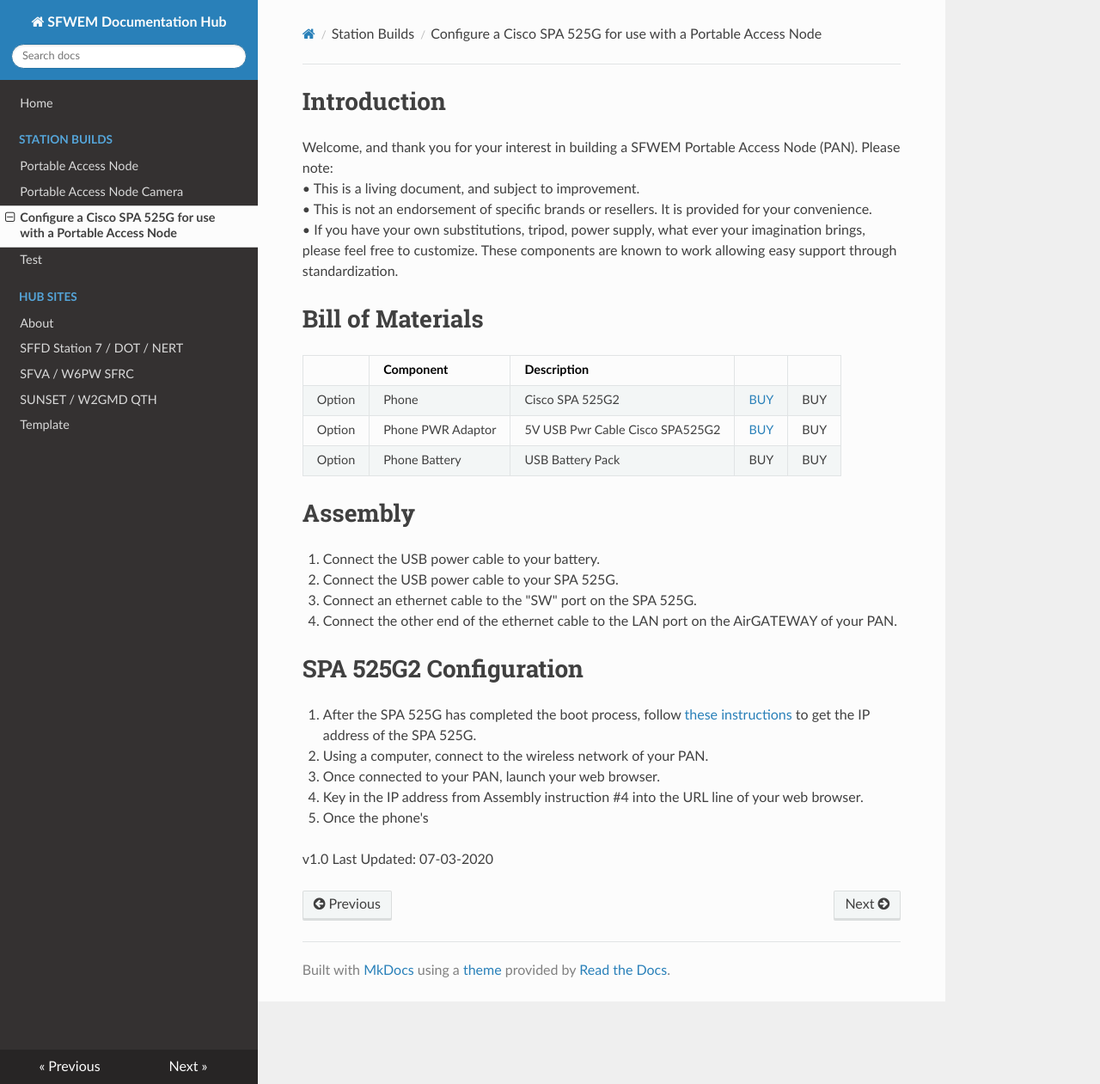
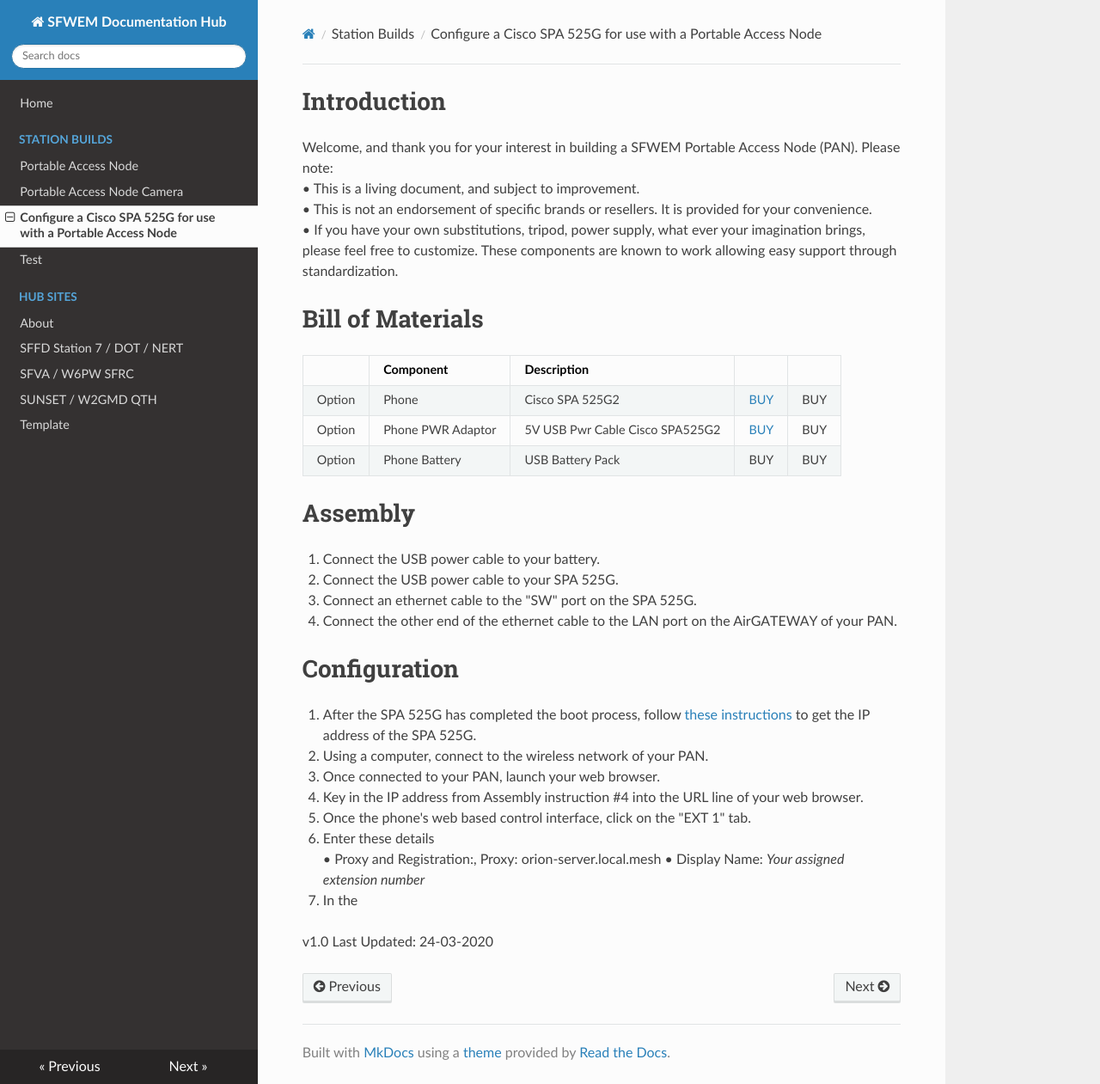
Before and after one commit to sfwem/SFWEM-Docs, an MkDocs documentation site: the page built from docs/Station_Builds/PAN_Cisco_Phone_SPA_525G2.md, in a window 1280 px wide and 1261 px high. Shown: the whole window at 86% size. Built offline with MkDocs 1.6.1, drawn with Linux system fonts in a browser that asks for light colours; nearby versions of some CDN libraries.

Commit message:
Update PAN_Cisco_Phone_SPA_525G2.md

```diff
--- a/docs/Station_Builds/PAN_Cisco_Phone_SPA_525G2.md
+++ b/docs/Station_Builds/PAN_Cisco_Phone_SPA_525G2.md
@@ -21,11 +21,15 @@
 3. Connect an ethernet cable to the "SW" port on the SPA 525G.
 4. Connect the other end of the ethernet cable to the LAN port on the AirGATEWAY of your PAN.
 
-# SPA 525G2 Configuration
+# Configuration
 1. After the SPA 525G has completed the boot process, follow [these instructions](https://www.cisco.com/c/en/us/support/docs/smb/unified-communications/cisco-small-business-spa500-series-ip-phones/smb2083-determine-ip-address-on-spa525g-and-spa525g2-ip-phones.html) to get the IP address of the SPA 525G.
 2. Using a computer, connect to the wireless network of your PAN.
 3. Once connected to your PAN, launch your web browser.
 4. Key in the IP address from Assembly instruction #4 into the URL line of your web browser.
-5. Once the phone's
+5. Once the phone's web based control interface, click on the "EXT 1" tab.
+6. Enter these details<br>
+   •	Proxy and Registration:, Proxy: orion-server.local.mesh
+   •	Display Name: <I>Your assigned extension number</I>
+7. In the
 
-v1.0 Last Updated: 07-03-2020
+v1.0 Last Updated: 24-03-2020
```
